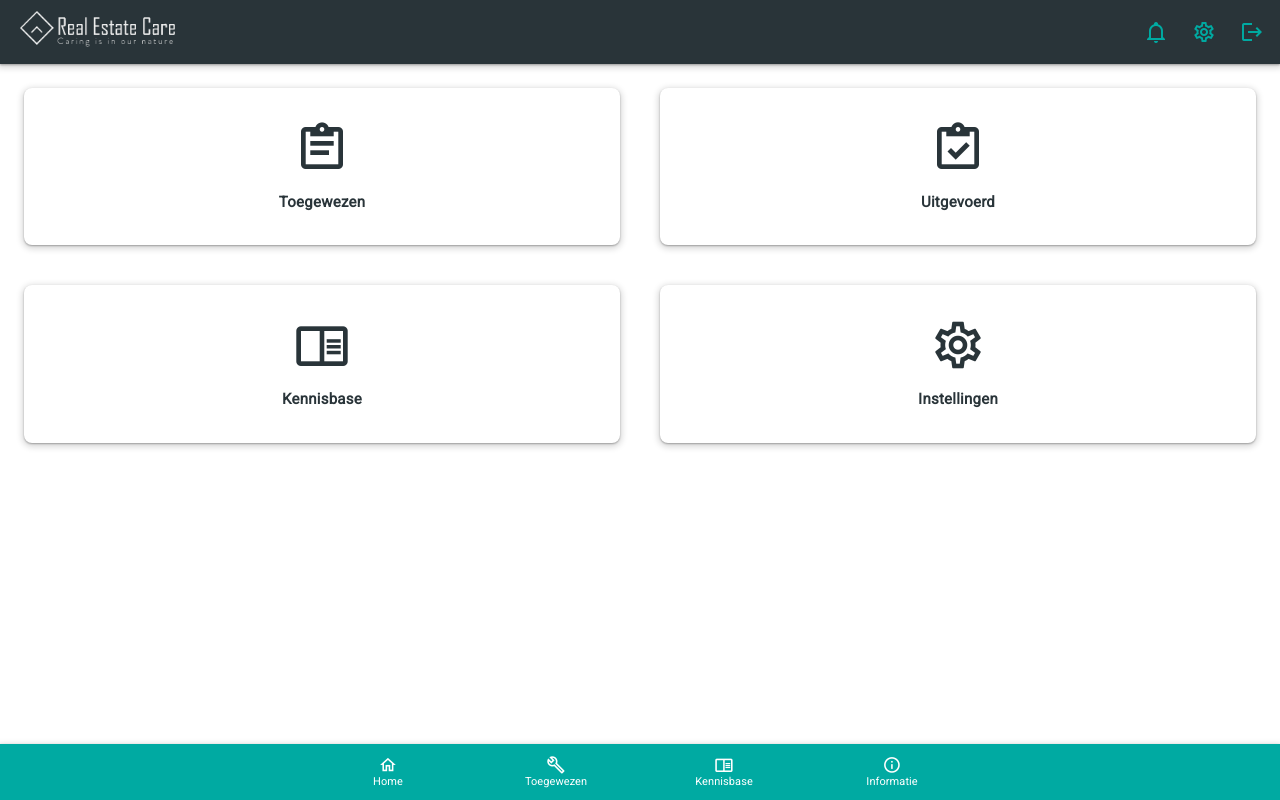
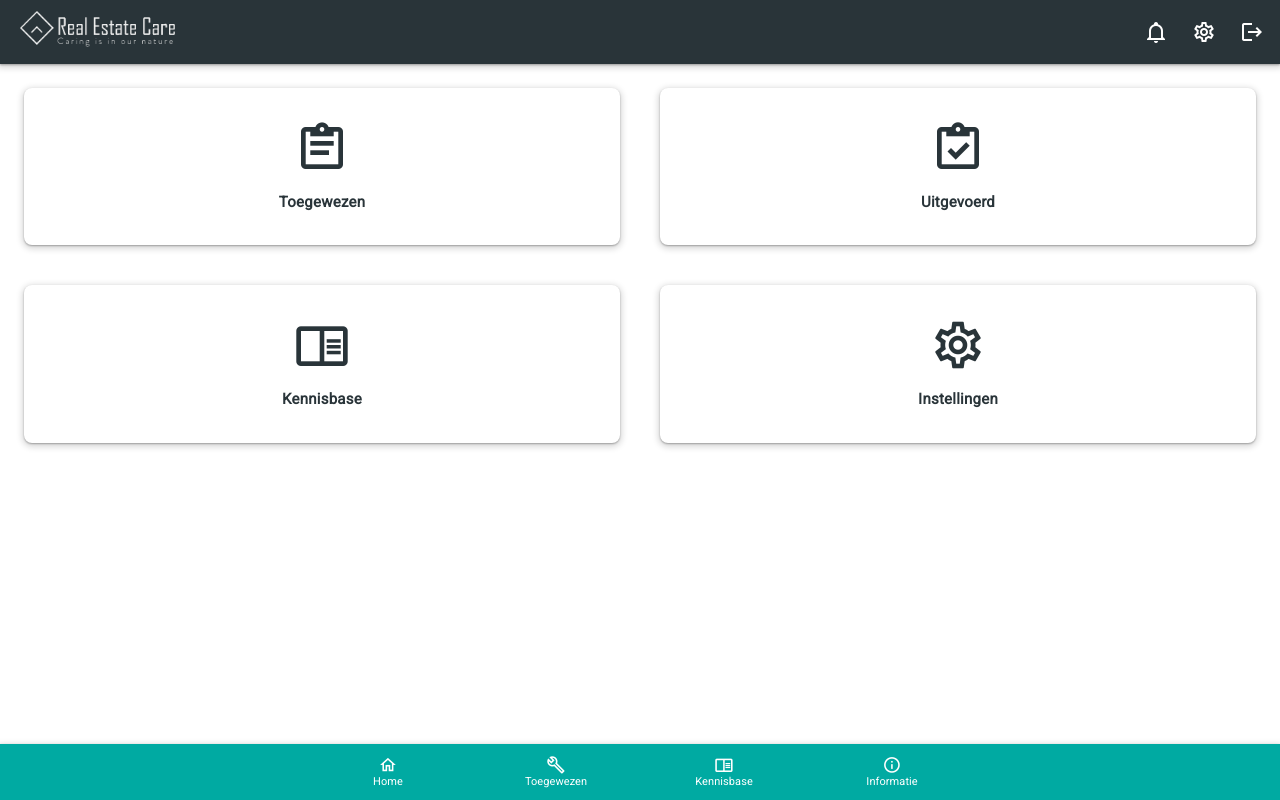
Before and after one commit to naomideveer/realestateCare-hello-world, a Vue app: page /#/dashboard in a window 1280 px wide. Built offline with nearby package versions, Linux system fonts and the light colour scheme; no server answers; sample sign-in values are in the browser's storage.

Commit message:
donker thema werkend gemaakt via Pinia en Vuetify

```diff
--- a/src/App.vue
+++ b/src/App.vue
@@ -1,6 +1,8 @@
 <script>
 import AppHeader from './components/AppHeader.vue'
 import AppTabBar from './components/AppTabBar.vue'
+import { useThemeStore } from '@/stores/themeStore'
+import { useTheme } from 'vuetify'
 
 export default {
   name: 'App',
@@ -10,6 +12,20 @@ export default {
     isLoginPage() {
       return this.$route.path === '/login'
     },
+  },
+
+  mounted() {
+    const themeStore = useThemeStore()
+    const theme = useTheme()
+    theme.global.name.value = themeStore.darkMode ? 'dark' : 'light'
+
+    // Reactief luisteren naar wijzigingen
+    this.$watch(
+      () => useThemeStore().darkMode,
+      (val) => {
+        theme.global.name.value = val ? 'dark' : 'light'
+      },
+    )
   },
 }
 </script>
--- a/src/assets/main.css
+++ b/src/assets/main.css
@@ -14,7 +14,6 @@ body {
 .page-title {
   font-size: 1.5rem;
   font-weight: 700;
-  color: var(--color-primary);
   margin-bottom: 16px;
   padding-bottom: 8px;
   border-bottom: 3px solid var(--color-secondary);
--- a/src/components/AppHeader.vue
+++ b/src/components/AppHeader.vue
@@ -22,15 +22,16 @@ export default {
         @click="$router.push('/dashboard')"
       />
     </v-app-bar-title>
+
     <template #append>
       <v-btn icon aria-label="Meldingen">
-        <v-icon color="secondary">mdi-bell-outline</v-icon>
+        <v-icon>mdi-bell-outline</v-icon>
       </v-btn>
       <v-btn icon @click="$router.push('/settings')" aria-label="Instellingen">
-        <v-icon color="secondary">mdi-cog-outline</v-icon>
+        <v-icon>mdi-cog-outline</v-icon>
       </v-btn>
       <v-btn icon @click="logout" aria-label="Uitloggen">
-        <v-icon color="secondary">mdi-logout</v-icon>
+        <v-icon>mdi-logout</v-icon>
       </v-btn>
     </template>
   </v-app-bar>
--- a/src/main.js
+++ b/src/main.js
@@ -29,6 +29,13 @@ const vuetify = createVuetify({
           secondary: '#00aaa2',
         },
       },
+      dark: {
+        colors: {
+          primary: '#00aaa2',
+          secondary: '#00aaa2',
+          'on-surface': '#ffffff',
+        },
+      },
     },
   },
 })
--- /dev/null
+++ b/src/stores/themeStore.js
@@ -0,0 +1,14 @@
+import { defineStore } from 'pinia'
+
+export const useThemeStore = defineStore('theme', {
+  state: () => ({
+    darkMode: localStorage.getItem('darkMode') === 'true',
+  }),
+
+  actions: {
+    toggleDarkMode() {
+      this.darkMode = !this.darkMode
+      localStorage.setItem('darkMode', this.darkMode)
+    },
+  },
+})
--- a/src/views/SettingsView.vue
+++ b/src/views/SettingsView.vue
@@ -1,6 +1,19 @@
 <script>
+import { useThemeStore } from '@/stores/themeStore'
+
 export default {
   name: 'SettingsView',
+
+  computed: {
+    darkMode: {
+      get() {
+        return useThemeStore().darkMode
+      },
+      set() {
+        useThemeStore().toggleDarkMode()
+      },
+    },
+  },
 
   data() {
     return {
@@ -9,7 +22,6 @@ export default {
         email: 'jan.devries@realestate.nl',
         avatar: 'mdi-account-circle',
       },
-      darkMode: false,
       notifications: true,
       sounds: false,
     }
```
